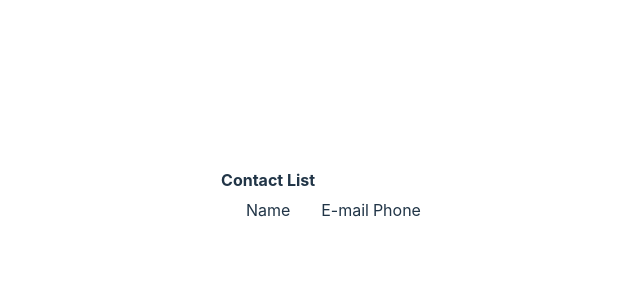
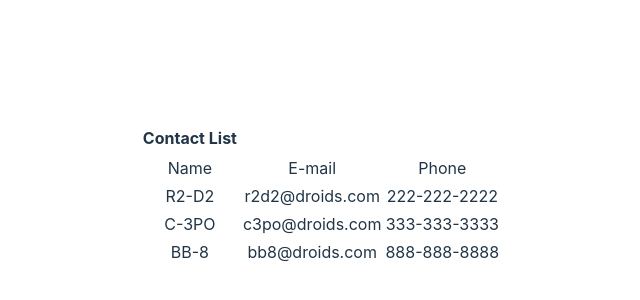
Before and after one commit to Nick-ctrl-zela/Contact-List, a React (Vite) app: page / in a window 1280 px wide. Shown: the part 206-506 px from the top of the page, without its empty margins (320-960 px from the left). Built offline with nearby package versions, Linux system fonts and the light colour scheme; no server answers.

Commit message:
fixed error

```diff
--- a/src/App.jsx
+++ b/src/App.jsx
@@ -13,7 +13,6 @@ function App() {
         <>
             <ContactList />
 
-
         </>
     );
 }
--- a/src/components/ContactList.jsx
+++ b/src/components/ContactList.jsx
@@ -42,7 +42,9 @@ useEffect(() => {
                     <td> Phone </td>
                 </tr>
                 {
-
+                contacts.map((contact) => {
+                    return <ContactRow key={contact.id} contact={contact}/>
+                })
                 }
             </tbody>
         </table>
```
